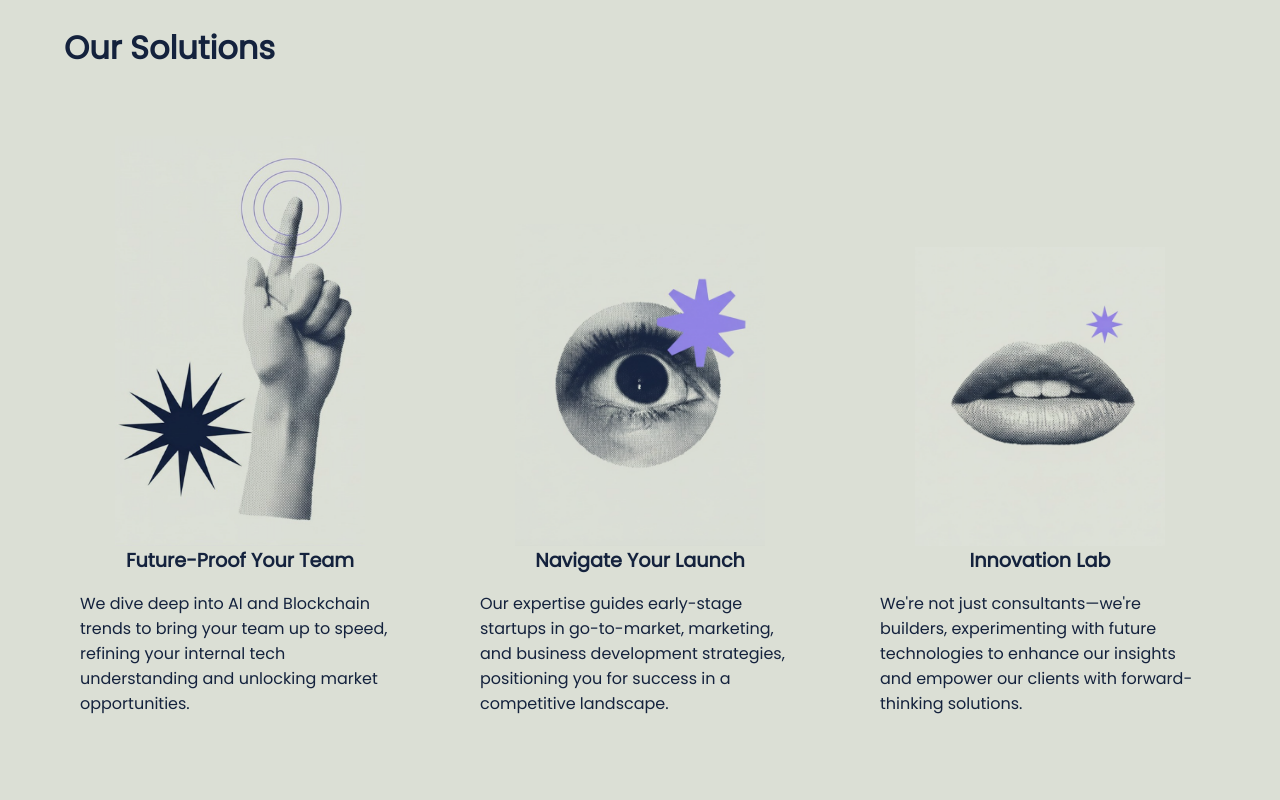
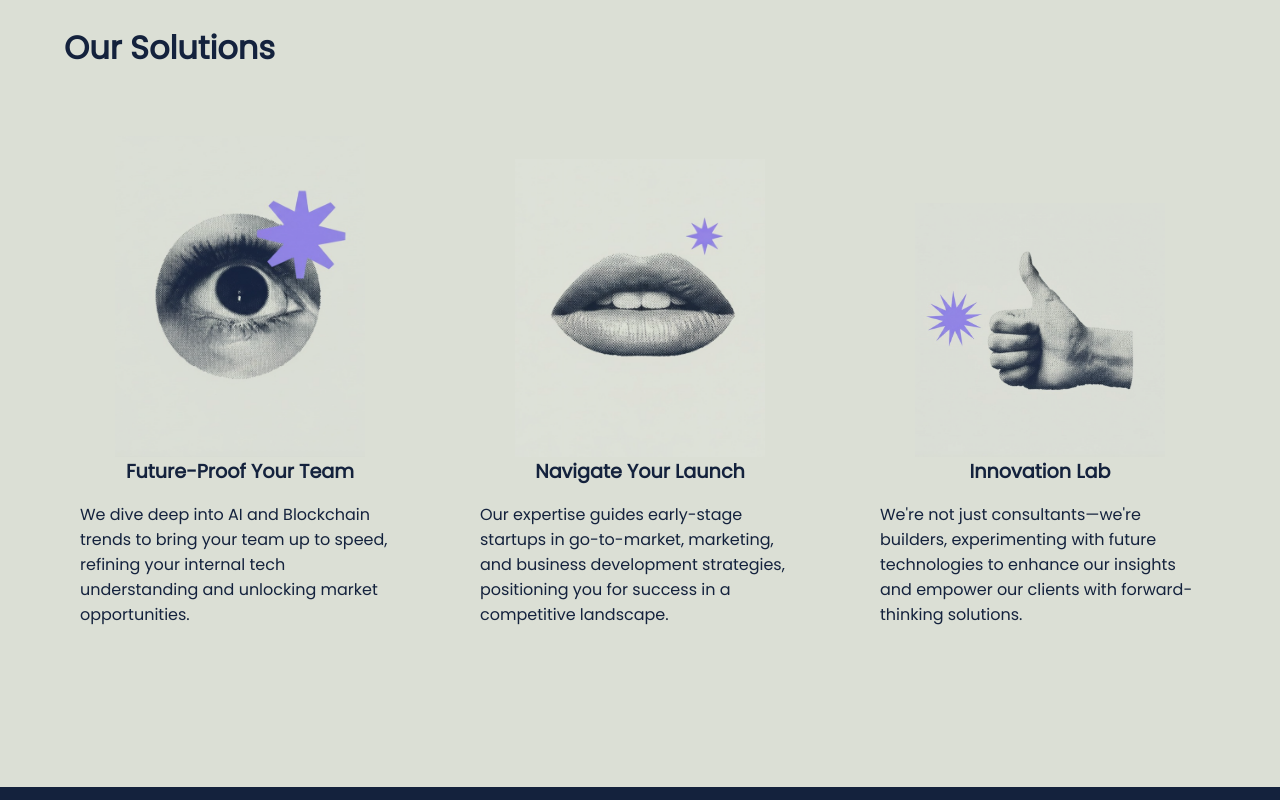
Before and after one commit to meneramandarin/playbyear, a plain HTML site: page index.html in a window 1280 px wide. Shown: the part 820-1620 px from the top of the page. Drawn offline with Linux system fonts and the light colour scheme.

Commit message:
Update index.html

```diff
--- a/index.html
+++ b/index.html
@@ -57,17 +57,17 @@
         <h2>Our Solutions</h2>
         <ul>
             <li>
-                <div class="icon"><img src="Assets/finger.png" alt="icon1"></div>
+                <div class="icon"><img src="Assets/eye.png" alt="icon1"></div>
                 <h3>Future-Proof Your Team</h3>
                 <p>We dive deep into AI and Blockchain trends to bring your team up to speed, refining your internal tech understanding and unlocking market opportunities.</p>
             </li>
             <li>
-                <div class="icon"><img src="Assets/eye.png" alt="icon2"></div>
+                <div class="icon"><img src="Assets/mouth.png" alt="icon2"></div>
                 <h3>Navigate Your Launch</h3>
                 <p>Our expertise guides early-stage startups in go-to-market, marketing, and business development strategies, positioning you for success in a competitive landscape.</p>
             </li>
             <li>
-                <div class="icon"><img src="Assets/mouth.png" alt="icon3"></div>
+                <div class="icon"><img src="Assets/thumb 2.png" alt="icon3"></div>
                 <h3>Innovation Lab</h3>
                 <p>We're not just consultants—we're builders, experimenting with future technologies to enhance our insights and empower our clients with forward-thinking solutions.</p>
             </li>
@@ -129,7 +129,7 @@
         <h2>Reach Out</h2>
         <div class="container">
             <p class="my-paragraph">If you're interested in partnering with us, schedule now a first call to learn more. This will give you the opportunity to learn more about how we can support your business and ask any questions you may have.</p>
-            <img class="my-image" src="Assets/thumb 2.png">
+            <img class="my-image" src="Assets/finger.png">
           </div>
         <button class="curved-button">
           <a href="https://www.calendly.com/ronstedt" target="_blank">Book a call</a>
```
